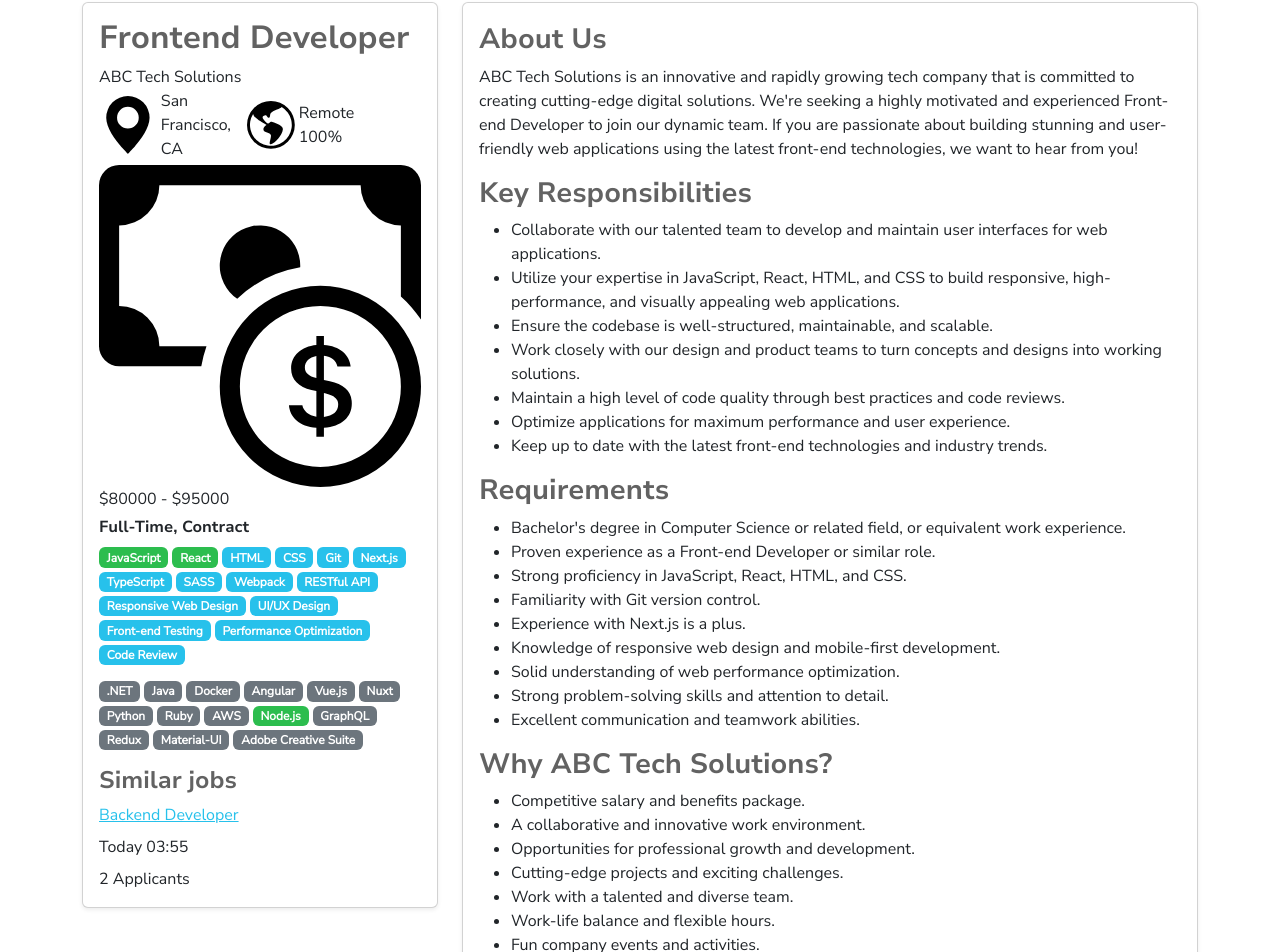
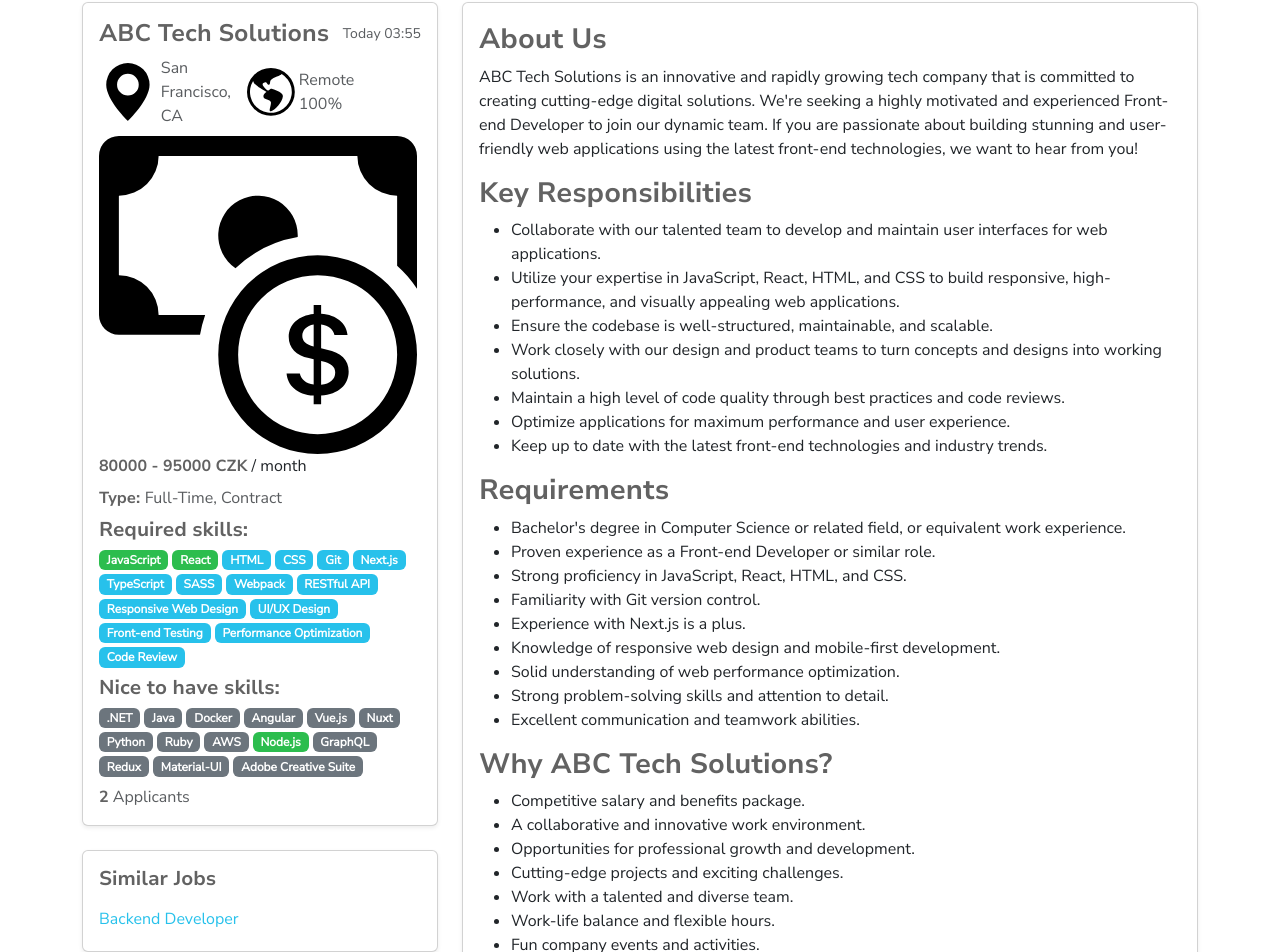
Before and after one commit to Elfoslav/jobshunter, a Next.js app: page /jobs/1 in a window 1280 px wide. Shown: the part 109-1061 px from the top of the page. Built offline with nearby package versions, Linux system fonts and the light colour scheme.

Commit message:
Jobs design improvements

```diff
--- a/package.json
+++ b/package.json
@@ -3,7 +3,7 @@
   "version": "0.1.0",
   "private": true,
   "scripts": {
-    "dev": "concurrently \"next dev\" \"tsc --noEmit --watch\"",
+    "dev": "concurrently --raw \"next dev\" \"tsc --noEmit --watch\"",
     "build": "next build",
     "start": "next start",
     "lint": "next lint"
--- a/src/app/jobs/[id]/page.tsx
+++ b/src/app/jobs/[id]/page.tsx
@@ -1,6 +1,5 @@
 'use client';
 
-import Link from 'next/link';
 import { use, useState } from 'react';
 import {
   Row,
@@ -28,8 +27,8 @@
 import { useQueryClient } from '@tanstack/react-query';
 import { JOB_APPLICATIONS_QUERIES } from '@/lib/consts';
 import { useRouter } from 'next/navigation';
-import EmploymentType from '@/models/enums/EmploymentType';
 import RemotePercentage from '../components/RemotePercentage';
+import SimilarJobs from '../components/SimilarJobs';
 
 export default function Page({ params }: { params: Promise<{ id: string }> }) {
   const queryClient = useQueryClient();
@@ -120,65 +119,64 @@
         <Col md={4}>
           <Card>
             <Card.Body>
-              <h1>{job.title}</h1>
-              <div>{job.company}</div>
-              <div className="d-flex gap-3">
-                <div className="d-flex align-items-center mb-1">
-                  <GeoAltFill className="me-1" /> {job.location}
+              {/* Header: Company, Title, PostedAt */}
+              <div className="d-flex justify-content-between align-items-center flex-wrap mb-2">
+                <div>
+                  <h3 className="mb-0">{job.company}</h3>
                 </div>
-                <div className="d-flex align-items-center mb-1">
+                <small className="text-muted">
+                  {getAgoString(job.postedAt)}
+                </small>
+              </div>
+
+              {/* Location + Remote */}
+              <div className="d-flex flex-wrap gap-3 mb-2 text-muted">
+                <div className="d-flex align-items-center">
+                  <GeoAltFill className="me-1" />
+                  {job.location}
+                </div>
+                <div className="d-flex align-items-center">
                   <RemotePercentage remotePercentage={job.remotePercentage} />
                 </div>
               </div>
 
-              <div>
-                <CashCoin /> ${job.salaryMin} - ${job.salaryMax}
+              {/* Salary */}
+              <div className="mb-2">
+                <CashCoin className="me-1 text-success" />
+                <strong>
+                  {job.salaryMin} - {job.salaryMax} {job.currency}
+                </strong>{' '}
+                / month
               </div>
 
-              <div className="mt-1 text-bold">
-                {job.employmentTypes.map(
-                  (employmentType: EmploymentType, i: number) => (
-                    <span key={i}>
-                      {employmentType}
-                      {job.employmentTypes.length !== i + 1 ? ', ' : ''}
-                    </span>
-                  )
-                )}
+              {/* Employment Types */}
+              <div className="mb-2">
+                <strong>Type: </strong>
+                <span className="text-muted">
+                  {job.employmentTypes.join(', ')}
+                </span>
               </div>
 
-              <Skills
-                skills={job.requiredSkills}
-                user={user}
-                primary
-                className="mt-2"
-              />
-              <Skills
-                skills={job.optionalSkills}
-                user={user}
-                className="mt-3 mb-2"
-              />
+              <h3 className="fs-5">Required skills:</h3>
+              <Skills skills={job.requiredSkills} user={user} primary />
 
-              {similarJobs && similarJobs.length > 0 && (
-                <div className="mt-3">
-                  <h3 className="text-smaller">Similar jobs</h3>
-                  {similarJobs.map((similarJob) => (
-                    <div key={similarJob.id}>
-                      <Link href={`/jobs/${similarJob.id}`}>
-                        {similarJob.title}
-                      </Link>
-                    </div>
-                  ))}
-                </div>
-              )}
+              <h3 className="fs-5 mt-2">Nice to have skills:</h3>
+              <Skills skills={job.optionalSkills} user={user} />
 
-              <div className="mt-2">{getAgoString(job.postedAt)}</div>
-
-              <div className="mt-2">
-                {jobApplications.length}{' '}
+              {/* Applications Count */}
+              <div className="text-muted mt-2">
+                <strong>{jobApplications.length}</strong>{' '}
                 {getSingularOrPlural('Applicant', jobApplications.length)}
               </div>
             </Card.Body>
           </Card>
+
+          {similarJobs && similarJobs.length > 0 && (
+            <SimilarJobs
+              className="mt-4 d-none d-md-block"
+              similarJobs={similarJobs}
+            />
+          )}
         </Col>
         <Col md={8}>
           <Card className="mt-4 mt-md-0">
@@ -232,6 +230,13 @@
               </Row>
             </Card.Body>
           </Card>
+
+          {similarJobs && similarJobs.length > 0 && (
+            <SimilarJobs
+              className="mt-4 d-md-none d-block"
+              similarJobs={similarJobs}
+            />
+          )}
         </Col>
       </Row>
     </div>
--- a/src/app/jobs/components/JobForm.scss
+++ b/src/app/jobs/components/JobForm.scss
@@ -1,8 +1,9 @@
-@import '@/scss/variables.scss';
+@use '@/scss/variables' as *;
+@use 'sass:color';
 
 .card-header {
   font-size: 1.2rem;
   color: white;
-  background-color: lighten($primary, 13%) !important;
+  background-color: color.scale($primary, $lightness: 13%) !important;
   border-bottom: 1px solid #dee2e6;
 }
--- a/src/app/jobs/components/JobForm.tsx
+++ b/src/app/jobs/components/JobForm.tsx
@@ -216,7 +216,7 @@
                 />
               </Form.Group>
             </Col>
-            <Col xs={8}>
+            <Col md={8}>
               <Form.Group>
                 <Form.Label>Employment Types</Form.Label>
                 <div className="d-flex flex-wrap gap-3">
@@ -233,7 +233,7 @@
                 </div>
               </Form.Group>
             </Col>
-            <Col xs={4}>
+            <Col md={4}>
               <RemotePercentageInput
                 value={formData.remotePercentage}
                 onChange={onRemotePercentageChange}
--- /dev/null
+++ b/src/app/jobs/components/SimilarJobs.tsx
@@ -0,0 +1,33 @@
+'use client';
+
+import React from 'react';
+import Link from 'next/link';
+import { Card } from 'react-bootstrap';
+import { ExistingJob } from '@/models/Job';
+
+interface SimilarJobsProps {
+  similarJobs: ExistingJob[];
+  className?: string;
+}
+
+export default function SimilarJobsCard({
+  similarJobs,
+  className,
+}: SimilarJobsProps) {
+  if (!similarJobs.length) return null;
+
+  return (
+    <Card className={className}>
+      <Card.Body>
+        <h3 className="fs-5 mb-3">Similar Jobs</h3>
+        {similarJobs.map((job) => (
+          <div key={job.id} className="mb-1">
+            <Link href={`/jobs/${job.id}`} className="text-decoration-none">
+              {job.title}
+            </Link>
+          </div>
+        ))}
+      </Card.Body>
+    </Card>
+  );
+}
```
